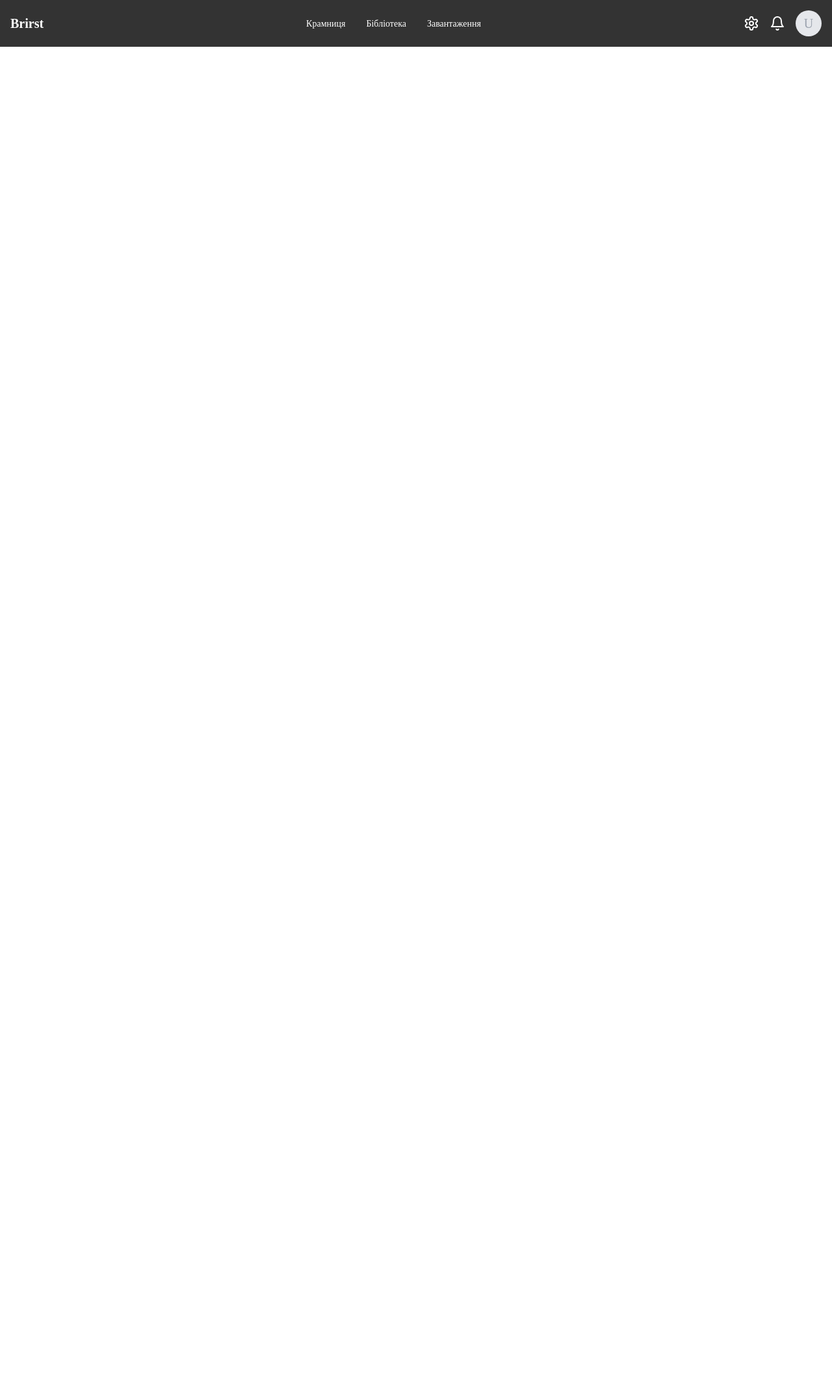
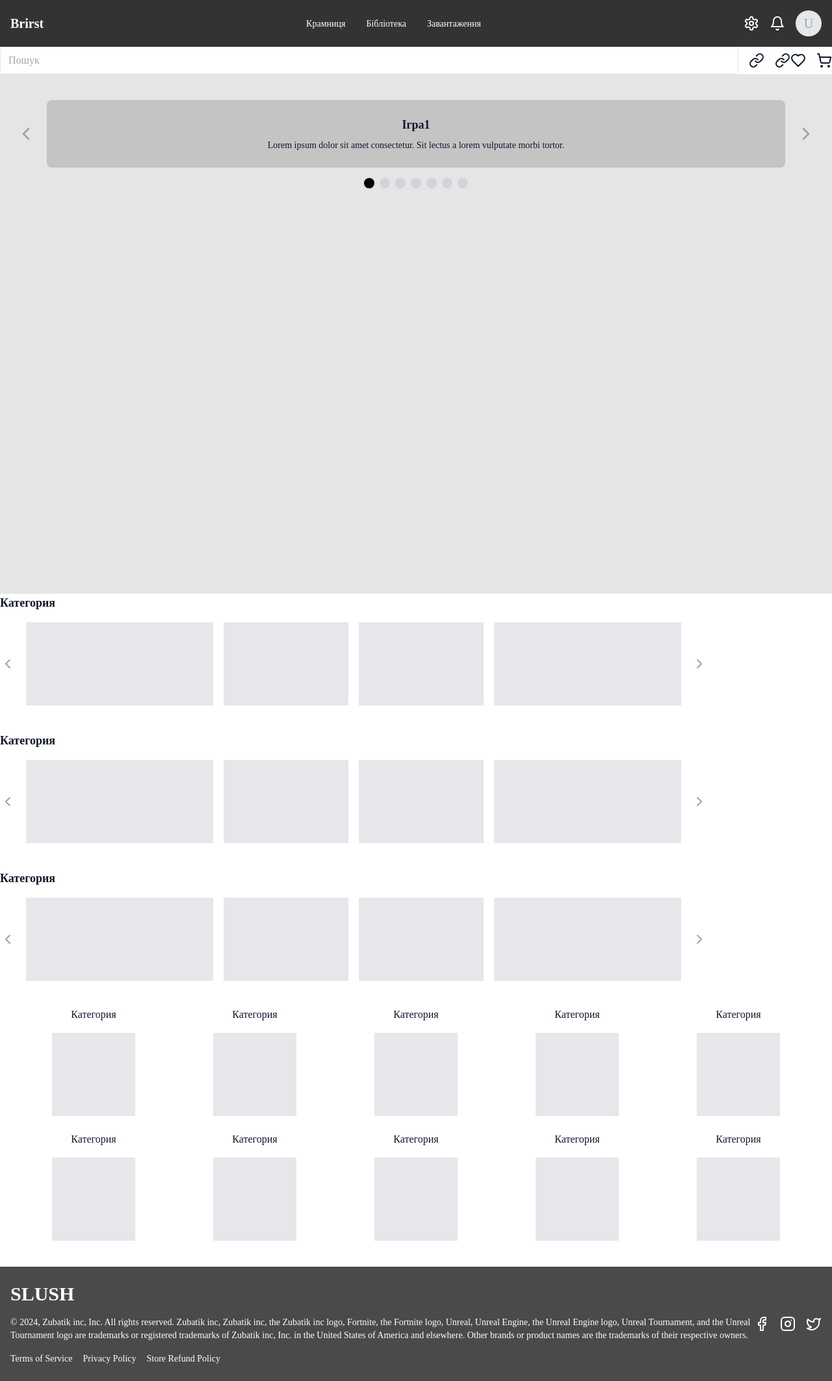
Before and after one commit to zuzeyka/Brist-front, a React (Create React App) app: page / in a window 1280 px wide. Shown: the whole page at 65% size. Before the commit the page ends 800 px from the top, so only its background shows below. Built offline with nearby package versions, Linux system fonts and the light colour scheme.

Commit message:
fully added main page

```diff
--- /dev/null
+++ b/src/components/main/BoxCategories.tsx
@@ -0,0 +1,50 @@
+const Categories: React.FC = () => {
+	return (
+		<div className="max-w-7xl mx-auto py-10 px-4 sm:px-6 lg:px-8">
+			<div className="grid grid-cols-5 gap-6">
+				<div>
+					<div className="text-center mb-4">Категория</div>
+					<div className="bg-gray-200 h-32 w-32 mx-auto" />
+				</div>
+				<div>
+					<div className="text-center mb-4">Категория</div>
+					<div className="bg-gray-200 h-32 w-32 mx-auto" />
+				</div>
+				<div>
+					<div className="text-center mb-4">Категория</div>
+					<div className="bg-gray-200 h-32 w-32 mx-auto" />
+				</div>
+				<div>
+					<div className="text-center mb-4">Категория</div>
+					<div className="bg-gray-200 h-32 w-32 mx-auto" />
+				</div>
+				<div>
+					<div className="text-center mb-4">Категория</div>
+					<div className="bg-gray-200 h-32 w-32 mx-auto" />
+				</div>
+				<div>
+					<div className="text-center mb-4">Категория</div>
+					<div className="bg-gray-200 h-32 w-32 mx-auto" />
+				</div>
+				<div>
+					<div className="text-center mb-4">Категория</div>
+					<div className="bg-gray-200 h-32 w-32 mx-auto" />
+				</div>
+				<div>
+					<div className="text-center mb-4">Категория</div>
+					<div className="bg-gray-200 h-32 w-32 mx-auto" />
+				</div>
+				<div>
+					<div className="text-center mb-4">Категория</div>
+					<div className="bg-gray-200 h-32 w-32 mx-auto" />
+				</div>
+				<div>
+					<div className="text-center mb-4">Категория</div>
+					<div className="bg-gray-200 h-32 w-32 mx-auto" />
+				</div>
+			</div>
+		</div>
+	);
+};
+
+export default Categories;
--- /dev/null
+++ b/src/components/main/Footer.tsx
@@ -0,0 +1,41 @@
+import { FacebookIcon, InstagramIcon, TwitterIcon } from "lucide-react";
+
+const Footer: React.FC = () => {
+	return (
+		<footer className="bg-[#4A4A4A] text-white py-6">
+			<div className="max-w-7xl mx-auto px-4 flex justify-between items-center">
+				<div>
+					<h2 className="text-3xl font-bold uppercase">Slush</h2>
+					<p className="text-sm mt-4">
+						© 2024, Zubatik inc, Inc. All rights reserved. Zubatik
+						inc, Zubatik inc, the Zubatik inc logo, Fortnite, the
+						Fortnite logo, Unreal, Unreal Engine, the Unreal Engine
+						logo, Unreal Tournament, and the Unreal Tournament logo
+						are trademarks or registered trademarks of Zubatik inc,
+						Inc. in the United States of America and elsewhere.
+						Other brands or product names are the trademarks of
+						their respective owners.
+					</p>
+					<div className="flex space-x-4 mt-4">
+						<a className="text-sm hover:underline" href="#">
+							Terms of Service
+						</a>
+						<a className="text-sm hover:underline" href="#">
+							Privacy Policy
+						</a>
+						<a className="text-sm hover:underline" href="#">
+							Store Refund Policy
+						</a>
+					</div>
+				</div>
+				<div className="flex space-x-4">
+					<FacebookIcon className="text-white h-6 w-6" />
+					<InstagramIcon className="text-white h-6 w-6" />
+					<TwitterIcon className="text-white h-6 w-6" />
+				</div>
+			</div>
+		</footer>
+	);
+};
+
+export default Footer;
--- a/src/components/main/Main.tsx
+++ b/src/components/main/Main.tsx
@@ -1,7 +1,21 @@
+import Categories from "./BoxCategories";
+import Footer from "./Footer";
 import Head from "./Head";
+import Search from "./Search";
+import Slider from "./Slider";
+import SliderCategories from "./SliderCategories";
 
 const Main: React.FC = () => {
-	return <Head></Head>;
+	return (
+		<>
+			<Head></Head>
+			<Search></Search>
+			<Slider></Slider>
+			<SliderCategories></SliderCategories>
+			<Categories></Categories>
+			<Footer></Footer>
+		</>
+	);
 };
 
 export default Main;
--- /dev/null
+++ b/src/components/main/Search.tsx
@@ -0,0 +1,24 @@
+import Input from "../ui/avatar/Input";
+import { HeartIcon, Link, ShoppingCartIcon } from "lucide-react";
+
+const Search: React.FC = () => {
+	return (
+		<div className="flex justify-between items-center">
+			<Input className="flex-grow mr-4" placeholder="Пошук" />
+			<nav className="flex space-x-4">
+				<Link className="block" href="#">
+					Каталог
+				</Link>
+				<Link className="block" href="#">
+					Новини
+				</Link>
+			</nav>
+			<div className="flex items-center space-x-4">
+				<HeartIcon className="h-6 w-6" />
+				<ShoppingCartIcon className="h-6 w-6" />
+			</div>
+		</div>
+	);
+};
+
+export default Search;
--- /dev/null
+++ b/src/components/main/Slider.tsx
@@ -0,0 +1,32 @@
+import { ChevronLeftIcon, ChevronRightIcon } from "lucide-react";
+
+const Slider: React.FC = () => {
+	return (
+		<div className="bg-[#E5E5E5] min-h-screen">
+			<div className="max-w-7xl mx-auto py-4 px-6">
+				<div className="mt-6 flex justify-between items-center">
+					<ChevronLeftIcon className="h-8 w-8 text-gray-400" />
+					<div className="flex-grow mx-4 bg-[#C4C4C4] rounded-lg p-6 text-center">
+						<h2 className="text-lg font-semibold mb-2">Ігра1</h2>
+						<p className="text-sm">
+							Lorem ipsum dolor sit amet consectetur. Sit lectus a
+							lorem vulputate morbi tortor.
+						</p>
+					</div>
+					<ChevronRightIcon className="h-8 w-8 text-gray-400" />
+				</div>
+				<div className="mt-4 flex justify-center space-x-2">
+					<div className="w-4 h-4 bg-black rounded-full" />
+					<div className="w-4 h-4 bg-gray-300 rounded-full" />
+					<div className="w-4 h-4 bg-gray-300 rounded-full" />
+					<div className="w-4 h-4 bg-gray-300 rounded-full" />
+					<div className="w-4 h-4 bg-gray-300 rounded-full" />
+					<div className="w-4 h-4 bg-gray-300 rounded-full" />
+					<div className="w-4 h-4 bg-gray-300 rounded-full" />
+				</div>
+			</div>
+		</div>
+	);
+};
+
+export default Slider;
--- /dev/null
+++ b/src/components/main/SliderCategories.tsx
@@ -0,0 +1,43 @@
+import { ChevronLeftIcon, ChevronRightIcon } from "lucide-react";
+
+const SliderCategories: React.FC = () => {
+	return (
+		<div className="flex flex-col space-y-10">
+			<div>
+				<h2 className="text-lg font-semibold mb-4">Категория</h2>
+				<div className="flex items-center space-x-4">
+					<ChevronLeftIcon className="h-6 w-6 text-gray-400" />
+					<div className="bg-gray-200 h-32 w-72" />
+					<div className="bg-gray-200 h-32 w-48" />
+					<div className="bg-gray-200 h-32 w-48" />
+					<div className="bg-gray-200 h-32 w-72" />
+					<ChevronRightIcon className="h-6 w-6 text-gray-400" />
+				</div>
+			</div>
+			<div>
+				<h2 className="text-lg font-semibold mb-4">Категория</h2>
+				<div className="flex items-center space-x-4">
+					<ChevronLeftIcon className="h-6 w-6 text-gray-400" />
+					<div className="bg-gray-200 h-32 w-72" />
+					<div className="bg-gray-200 h-32 w-48" />
+					<div className="bg-gray-200 h-32 w-48" />
+					<div className="bg-gray-200 h-32 w-72" />
+					<ChevronRightIcon className="h-6 w-6 text-gray-400" />
+				</div>
+			</div>
+			<div>
+				<h2 className="text-lg font-semibold mb-4">Категория</h2>
+				<div className="flex items-center space-x-4">
+					<ChevronLeftIcon className="h-6 w-6 text-gray-400" />
+					<div className="bg-gray-200 h-32 w-72" />
+					<div className="bg-gray-200 h-32 w-48" />
+					<div className="bg-gray-200 h-32 w-48" />
+					<div className="bg-gray-200 h-32 w-72" />
+					<ChevronRightIcon className="h-6 w-6 text-gray-400" />
+				</div>
+			</div>
+		</div>
+	);
+};
+
+export default SliderCategories;
--- /dev/null
+++ b/src/components/ui/avatar/Input.tsx
@@ -0,0 +1,22 @@
+interface InputProps {
+	placeholder?: string;
+	value?: string;
+	onChange?: (event: React.ChangeEvent<HTMLInputElement>) => void;
+	className?: string; // Add className attribute to the interface
+}
+
+const Input: React.FC<InputProps> = (props) => {
+	return (
+		<input
+			className={
+				"border px-3 py-2 rounded-md focus:outline-none focus:ring-1 focus:ring-blue-500 w-full " +
+				(props.className || "")
+			}
+			placeholder={props.placeholder}
+			value={props.value || ""}
+			onChange={props.onChange}
+		/>
+	);
+};
+
+export default Input;
```
Also changed, not shown: src/shared/lib/utils.ts (renamed from src/lib/utils.ts).
